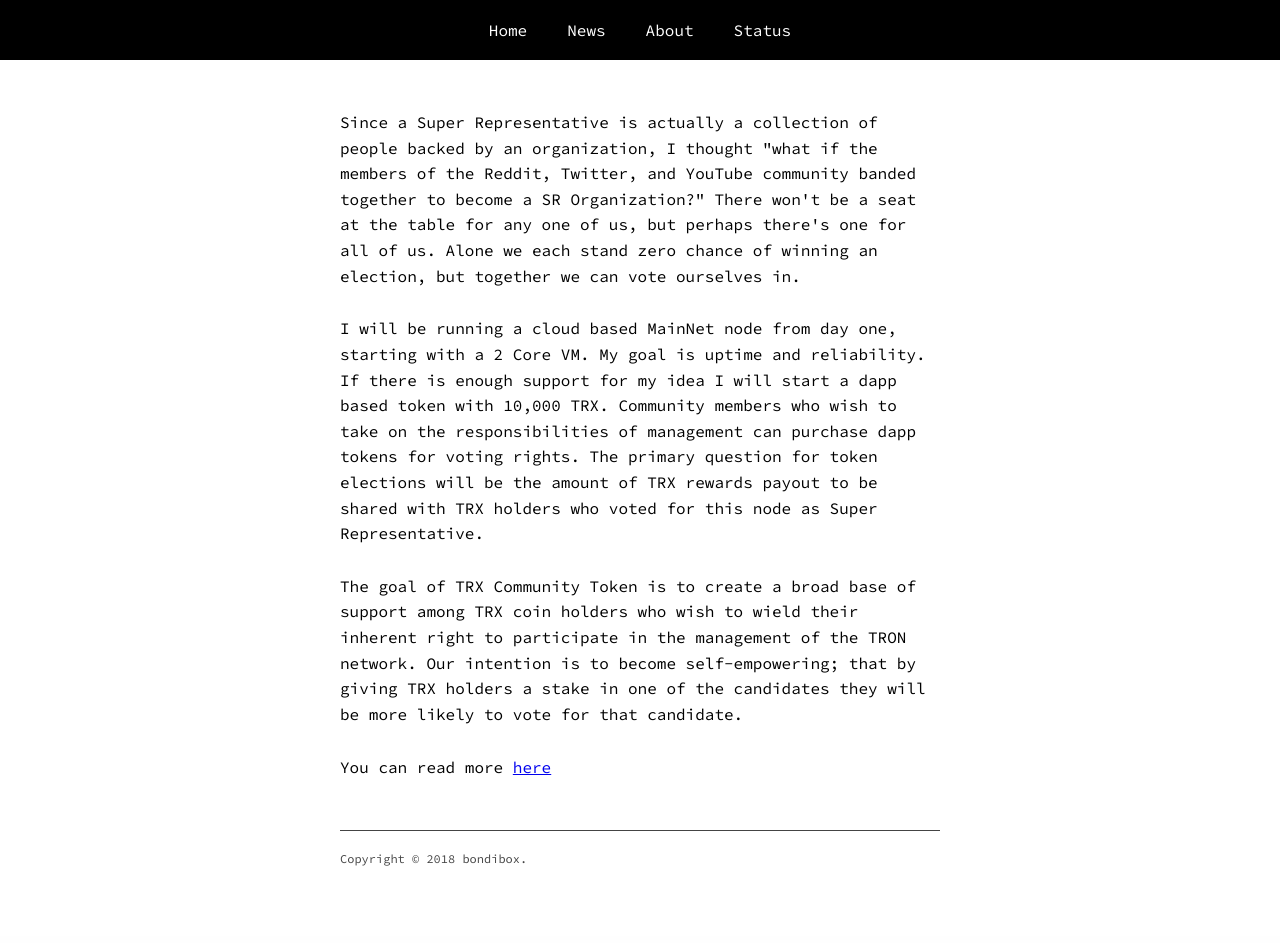
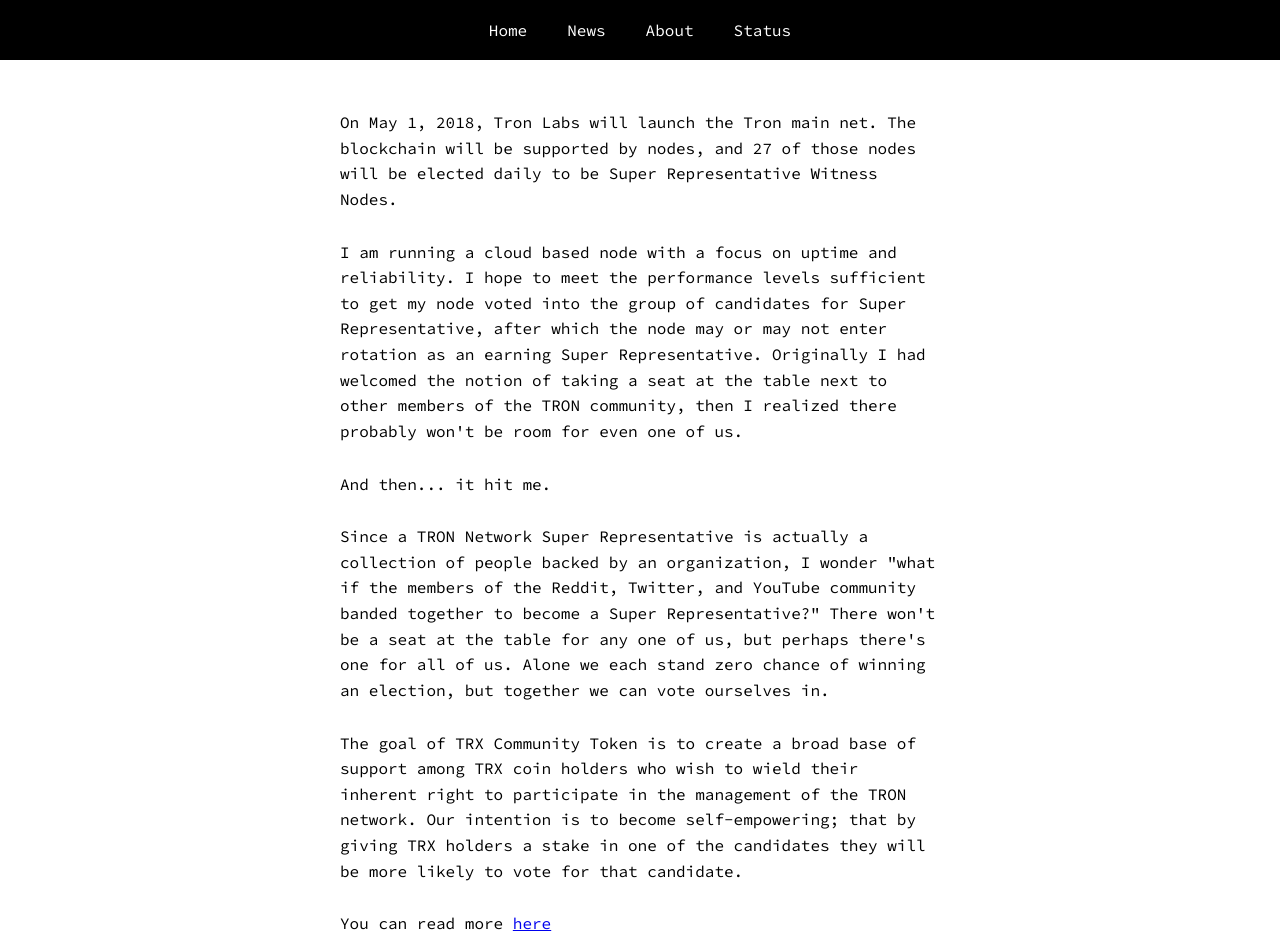
Before and after one commit to qkleber/community-node, a Node server app: page / in a window 1280 px wide. Shown: the part 402-1345 px from the top of the page. Before the commit the page ends 1268 px from the top, so only its background shows below. Run offline with Node 20, Linux system fonts and the light colour scheme; style sheets or scripts are compiled from the project's sources.

Commit message:
website update

```diff
--- a/server/web/source/templates/homepage.jade
+++ b/server/web/source/templates/homepage.jade
@@ -1,11 +1,19 @@
 extend default
 
 block content
-  p.
-    Since a Super Representative is actually a collection of people backed by an organization, I thought "what if the members of the Reddit, Twitter, and YouTube community banded together to become a SR Organization?" There won't be a seat at the table for any one of us, but perhaps there's one for all of us. Alone we each stand zero chance of winning an election, but together we can vote ourselves in.
 
   p.
-    I will be running a cloud based MainNet node from day one, starting with a 2 Core VM. My goal is uptime and reliability. If there is enough support for my idea I will start a dapp based token with 10,000 TRX. Community members who wish to take on the responsibilities of management can purchase dapp tokens for voting rights. The primary question for token elections will be the amount of TRX rewards payout to be shared with TRX holders who voted for this node as Super Representative.
+    On May 1, 2018, Tron Labs will launch the Tron main net. The blockchain will be supported by nodes, and 27 of those nodes will be elected daily to be Super Representative Witness Nodes.
+
+  p.
+    I am running a cloud based node with a focus on uptime and reliability. I hope to meet the performance levels sufficient to get my node voted into the group of candidates for Super Representative, after which the node may or may not enter rotation as an earning Super Representative. Originally I had welcomed the notion of taking a seat at the table next to other members of the TRON community, then I realized there probably won't be room for even one of us.
+
+  p.
+    And then... it hit me.
+
+  p.
+    Since a TRON Network Super Representative is actually a collection of people backed by an organization, I wonder "what if the members of the Reddit, Twitter, and YouTube community banded together to become a Super Representative?" There won't be a seat at the table for any one of us, but perhaps there's one for all of us. Alone we each stand zero chance of winning an election, but together we can vote ourselves in.
+
 
   p.
     The goal of TRX Community Token is to create a broad base of support among TRX coin holders who wish to wield their inherent right to participate in the management of the TRON network. Our intention is to become self-empowering; that by giving TRX holders a stake in one of the candidates they will be more likely to vote for that candidate.
```
Also changed, not shown: README.md.
